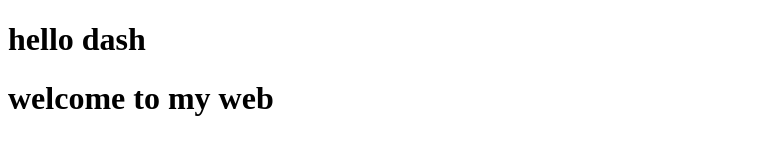
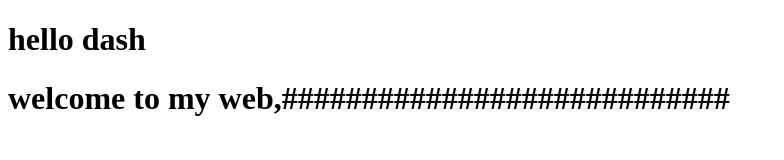
Before and after one commit to HrithickV/Coursera-Test, a plain HTML site: page site/index.html in a window 1280 px wide. Shown: the whole page, without its empty margins (0-784 px from the left). Drawn offline with Linux system fonts and the light colour scheme.

Commit message:
small addition to my web page

```diff
--- a/site/index.html
+++ b/site/index.html
@@ -5,6 +5,6 @@
 </head>
 <body>
     <h1>hello dash</h1>
-    <h1>welcome to my web</h1>
+    <h1>welcome to my web,############################</h1>
 </body>
 </html>
```
